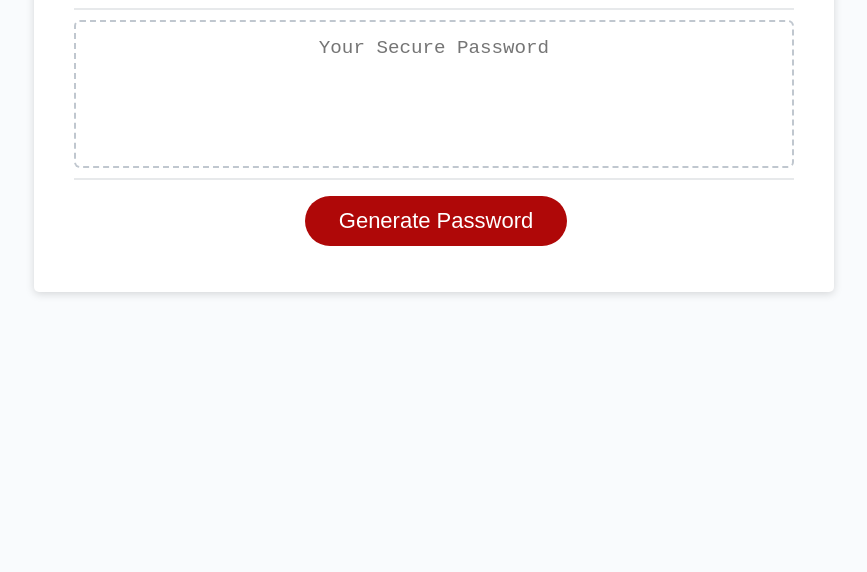
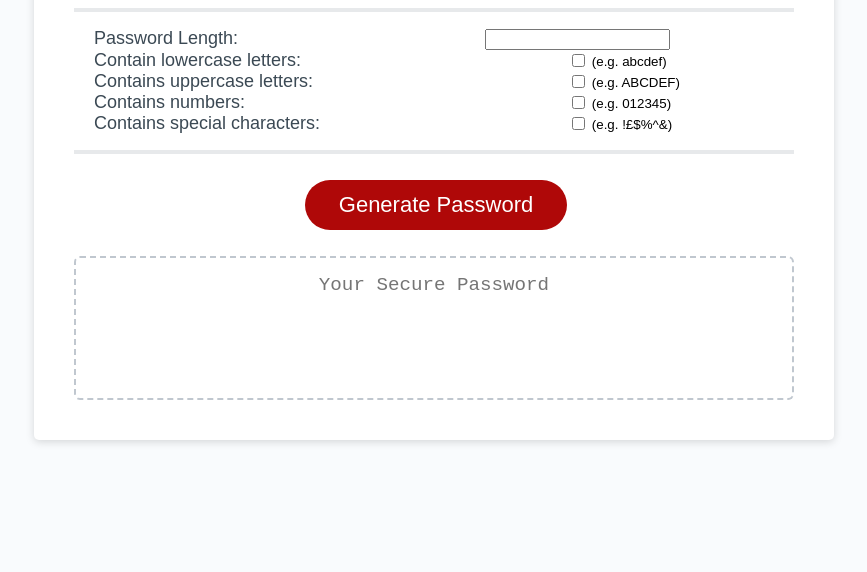
Before and after one commit to MyDryDay/UoB_BC_Password_Generator, a plain HTML site: page index.html in a window 1280 px wide. Shown: the part 228-800 px from the top of the page, without its empty margins (206-1073 px from the left). Drawn offline with Linux system fonts and the light colour scheme.

Commit message:
* HTML no longer reliant on prompts * General UI improvements

```diff
--- a/index.html
+++ b/index.html
@@ -9,25 +9,52 @@
     </head>
     <body>
         <div class="wrapper">
+
             <header>
                 <h1>Password Generator</h1>
             </header>
+
             <div class="card">
+
                 <div class="card-header">
                     <h2>Generate a Password</h2>
                 </div>
-        <div class="card-body">
-          <textarea
-            readonly
-            id="password"
-            placeholder="Your Secure Password"
-            aria-label="Generated Password"
-          ></textarea>
+
+                <div class="card-form">
+                    <form>
+
+                        <label for="passLength">Password Length: </label>
+                        <input type="text" name="passLength" id="passLength" />
+                        <br />
+
+                        <label for="passLower">Contain lowercase letters: </label>
+                        <input type="checkbox" name="passLower" id="passLower"/>
+                        <br />
+
+                        <label for="passUpper">Contains uppercase letters: </label>
+                        <input type="checkbox" name="passUpper" id="passUpper"/>
+                        <br />
+
+                        <label for="passNum">Contains numbers: </label>
+                        <input type="checkbox" name="passNum" id="passNum"/>
+                        <br />
+
+                        <label for="passSym">Contains special characters: </label>
+                        <input type="checkbox" name="passSym" id="passSym"/>
+                        <br />
+
+                    </form>
                 </div>
+
                 <div class="card-footer">
                     <button id="generate" class="btn">Generate Password</button>
                 </div>
+
+                <div class="card-body">
+                    <textarea readonly id="password" placeholder="Your Secure Password" aria-label="Generated Password"></textarea>
                 </div>
+            </div>
+
         </div>
         <script src="script.js"></script>
     </body>
--- a/style.css
+++ b/style.css
@@ -18,72 +18,135 @@ body {
 }
 
 .wrapper {
-  padding-top: 30px;
-  padding-left: 20px;
-  padding-right: 20px;
+    padding-top: 1.875rem;
+    padding-left: 1.25rem;
+    padding-right: 1.25rem;
 }
 
 header {
     text-align: center;
-  padding: 20px;
-  padding-top: 0px;
+    padding: 1.25rem;
+    padding-top: 0rem;
     color: hsl(206, 17%, 28%);
 }
 
 .card {
     background-color: hsl(0, 0%, 100%);
-  border-radius: 5px;
-  border-width: 1px;
+    border-radius: 0.3125rem;
+    border-width: 0.0625;
     box-shadow: rgba(0, 0, 0, 0.15) 0px 2px 8px 0px;
     color: hsl(206, 17%, 28%);
-  font-size: 18px;
+    font-size: 1.125rem;
     margin: 0 auto;
-  max-width: 800px;
-  padding: 30px 40px;
+    max-width: 50rem;
+    padding: 1.875rem 2.5rem;
+}
+
+.card-header > h2 {
+    text-align: center;
 }
 
 .card-header::after {
-  content: " ";
+    content: ' ';
     display: block;
     width: 100%;
     background: #e7e9eb;
-  height: 2px;
+    height: 0.125rem;
+}
+
+.card-form {
+    text-align: center;
+}
+
+.card-form > form {
+    margin: 1rem 1rem 1rem 1.25rem;
+}
+
+form > label {
+    float: left;
+    width: 40%;
+    margin-right: 0.625rem;
+    text-align:left;
+}
+
+.card-form::before {
+    content: ' ';
+    display: block;
+    width: 100%;
+    background: #e7e9eb;
+    height: 0.125rem;
+}
+
+.card-form::after {
+    content: ' ';
+    display: block;
+    width: 100%;
+    background: #e7e9eb;
+    height: 0.125rem;
+}
+
+input[name="passLower"]::after {
+    content: '(e.g. abcdef)';
+    display: block;
+    margin-left: 1.25rem;
+    white-space: nowrap;
+}
+
+input[name="passUpper"]::after {
+    content: '(e.g. ABCDEF)';
+    display: block;
+    margin-left: 1.25rem;
+    white-space: nowrap;
+}
+
+input[name="passNum"]::after {
+    content: '(e.g. 012345)';
+    display: block;
+    margin-left: 1.25rem;
+    white-space: nowrap;
+}
+
+input[name="passSym"]::after {
+    content: '(e.g. !£$%^&)';
+    display: block;
+    margin-left: 1.25rem;
+    white-space: nowrap;
+}
+
+.card-footer::before {
+    content: ' ';
+    display: block;
+    width: 100%;
+    background: #e7e9eb;
+    height: 0.125rem;
+}
+
+.card-footer::after {
+    content: ' ';
+    display: block;
+    clear: both;
 }
 
 .card-body {
-  min-height: 100px;
+    min-height: 6.25rem;
 }
 
 .card-footer {
     text-align: center;
 }
 
-.card-footer::before {
-  content: " ";
-  display: block;
-  width: 100%;
-  background: #e7e9eb;
-  height: 2px;
-}
-
-.card-footer::after {
-  content: " ";
-  display: block;
-  clear: both;
-}
-
 .btn {
     border: none;
     background-color: hsl(360, 91%, 36%);
-  border-radius: 25px;
-  box-shadow: rgba(0, 0, 0, 0.1) 0px 1px 6px 0px rgba(0, 0, 0, 0.2) 0px 1px 1px
-    0px;
+    border-radius: 1.5625rem;
+    /* box-shadow: rgba(0, 0, 0, 0.1) 0px 1px 6px 0px rgba(0, 0, 0, 0.2) 0px 1px
+        1px 0px; */
     color: hsl(0, 0%, 100%);
     display: inline-block;
-  font-size: 22px;
-  line-height: 22px;
-  margin: 16px 16px 16px 20px;
-  padding: 14px 34px;
+    font-size: 1.375rem;
+    line-height: 1.375rem;
+    margin: 1.625rem 1rem 1rem 1.25rem;
+    padding: 0.875rem 2.125rem;
     text-align: center;
     cursor: pointer;
 }
@@ -93,10 +156,6 @@ button[disabled] {
     background: #c0c7cf;
 }
 
-.float-right {
-  float: right;
-}
-
 #password {
     -webkit-appearance: none;
     -moz-appearance: none;
@@ -104,16 +163,16 @@ button[disabled] {
     border: none;
     display: block;
     width: 100%;
-  padding-top: 15px;
-  padding-left: 15px;
-  padding-right: 15px;
-  padding-bottom: 85px;
+    padding-top: 1rem;
+    padding-left: 1rem;
+    padding-right: 1rem;
+    padding-bottom: 5rem;
     font-size: 1.2rem;
     text-align: center;
-  margin-top: 10px;
-  margin-bottom: 10px;
-  border: 2px dashed #c0c7cf;
-  border-radius: 6px;
+    margin-top: 0.625rem;
+    margin-bottom: 0.625rem;
+    border: 0.125rem dashed #c0c7cf;
+    border-radius: 0.375rem;
     resize: none;
     overflow: hidden;
 }
@@ -121,8 +180,8 @@ button[disabled] {
 @media (max-width: 690px) {
     .btn {
         font-size: 1rem;
-    margin: 16px 0px 0px 0px;
-    padding: 10px 15px;
+        margin: 1rem 0rem 0rem 0rem;
+        padding: 0.625rem 1rem;
     }
 
     #password {
```
Lines whose indentation alone changed are shown as unchanged.
